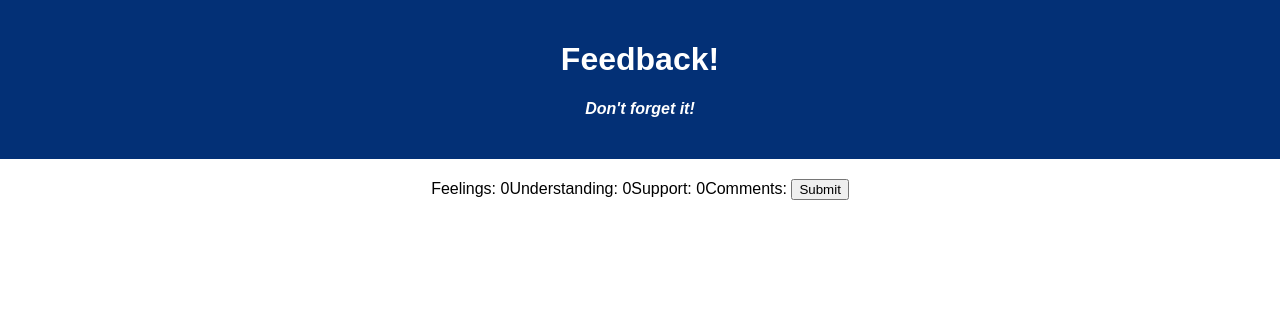
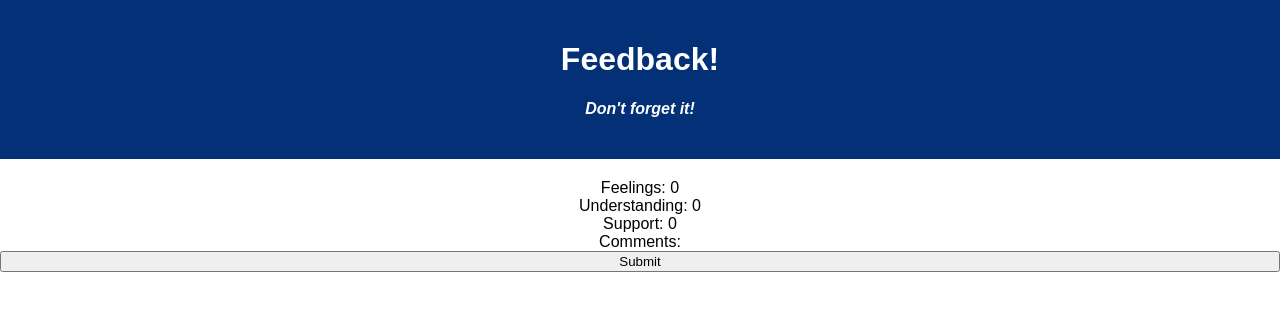
Before and after one commit to Thomas-Vargas/james-redux-feedback-loop-1, a React (Create React App) app: page /#/review in a window 1280 px wide. Shown: the top 310 px of the page. Built offline with nearby package versions, Linux system fonts and the light colour scheme.

Commit message:
added flex in review

```diff
--- /dev/null
+++ b/src/components/Review/Review.css
@@ -0,0 +1,4 @@
+.userForm{
+    display: flex;
+    flex-direction: column;
+}
--- a/src/components/Review/Review.jsx
+++ b/src/components/Review/Review.jsx
@@ -1,5 +1,6 @@
 import {useDispatch, useSelector} from 'react-redux';
 import {useHistory} from "react-router-dom";
+import './Review.css';
 
 function Review(){
     // set dispatch
@@ -26,7 +27,7 @@ function Review(){
         history.push('/success');
     }
     return(
-        <form type="submit" onSubmit={handleSubmit}>
+        <form className="userForm" type="submit" onSubmit={handleSubmit}>
             {/* Feelings */}
             <label>Feelings: {userData.feeling}</label>
             {/* Understanding */}
```
